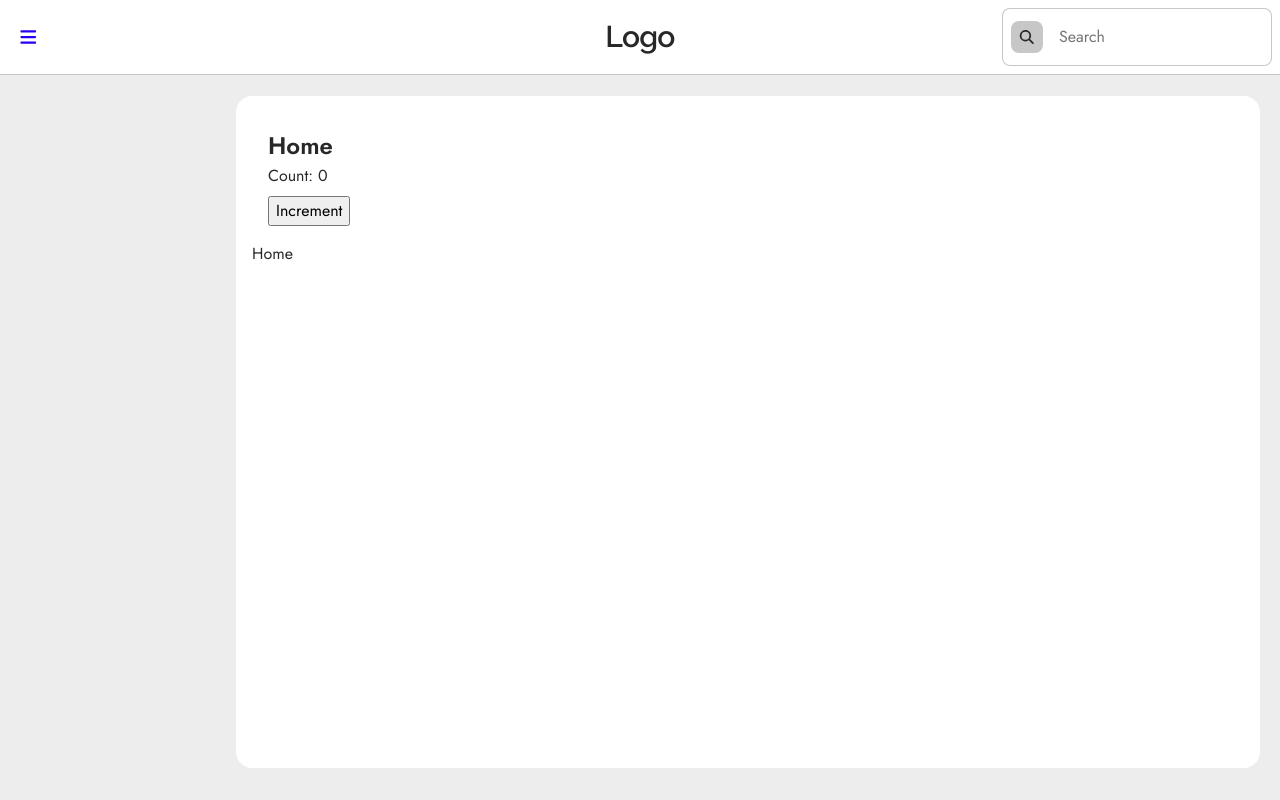
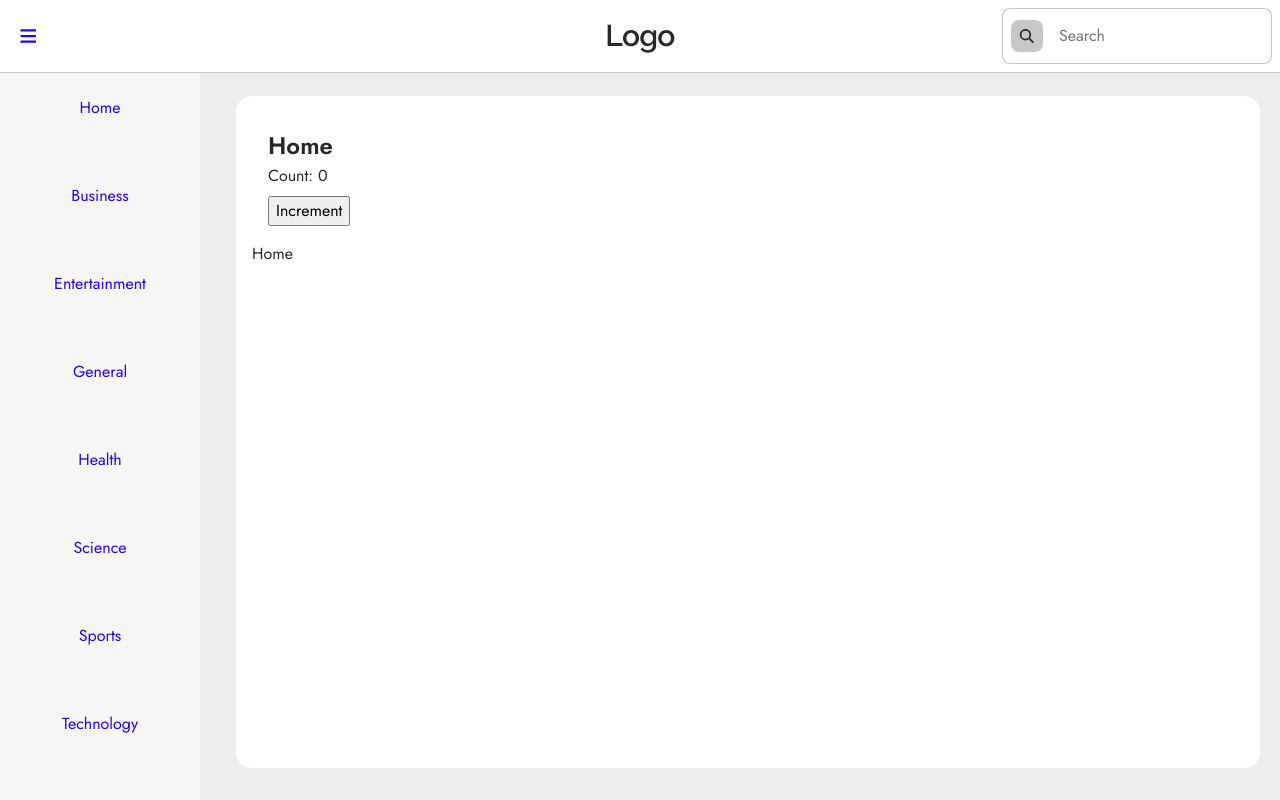
Before and after one commit to lucas-murta/neoway-technical-test, a Vue app: page / in a window 1280 px wide. Both pictures are taken after a click on the button 28 px from the left and 37 px from the top of the page. Built offline with nearby package versions, Linux system fonts and the light colour scheme.

Commit message:
feat(navbar): add navbar component and apply in App
chore(autocomplete): formatting adjustments in styles and template

```diff
--- a/src/App.vue
+++ b/src/App.vue
@@ -3,6 +3,7 @@ import { inject, onUnmounted, ref } from 'vue'
 import Grid from '@/lib/base-components/Grid/Grid.vue'
 import Header from '@/lib/components/Header/Header.vue'
 import Paper from './lib/base-components/Paper/Paper.vue'
+import Navbar from '@/lib/components/Navbar/Navbar.vue'
 const stop = inject<() => void>('stopThemeListener')
 const menuOpen = ref(false)
 function onToggleMenu() {
@@ -20,9 +21,16 @@ onUnmounted(() => {
   />
   <main class="app-main">
     <Grid :cols="12" gap="2" padding="none" height="full">
-      <Grid v-if="menuOpen" :grid-column="menuOpen ? 'span 2' : 'span 0'" height="full"></Grid>
-      <Grid :grid-column="menuOpen ? 'span 10' : 'span 12'" height="full">
-        <Grid container width="full" height="full" margin="0 auto">
+      <Grid
+        v-if="menuOpen"
+        :grid-column="menuOpen ? 'span 2' : 'span 0'"
+        padding="9 0 0"
+        height="full"
+      >
+        <Navbar />
+      </Grid>
+      <Grid :grid-column="menuOpen ? 'span 10' : 'span 12'" padding="12 0 4" height="full">
+        <Grid container width="full" height="full" margin="0 auto" padding="none">
           <Paper padding="2" background="surface-0" border-radius="2">
             <RouterView />
           </Paper>
@@ -35,8 +43,6 @@ onUnmounted(() => {
 <style scoped lang="scss">
 @use '@/styles/tokens' as *;
 .app-main {
-  padding-top: spacing('12');
-  padding-bottom: spacing('4');
   height: 100%;
 }
 </style>
--- a/src/lib/base-components/Autocomplete/Autocomplete.vue
+++ b/src/lib/base-components/Autocomplete/Autocomplete.vue
@@ -144,7 +144,8 @@ const handleKeyDown = createAutocompleteKeydown({
     background-color: $color-surface-0;
     border: 1px solid $color-border-1;
     border-radius: spacing('1');
-    padding: spacing('1');
+    height: spacing('7');
+    padding: 0 spacing('1');
     position: relative;
   }
 
--- /dev/null
+++ b/src/lib/components/Navbar/Navbar.vue
@@ -0,0 +1,35 @@
+<script setup lang="ts">
+import Grid from '@/lib/base-components/Grid/Grid.vue'
+import Paper from '@/lib/base-components/Paper/Paper.vue'
+import Button from '@/lib/base-components/Button/Button.vue'
+import { useRouter } from 'vue-router'
+
+const router = useRouter()
+
+function goTo(path: string) {
+  router.push(path)
+}
+</script>
+
+<template>
+  <Grid direction="column" gap="1" height="full" padding="none">
+    <Paper background="surface-1" padding="2" border-radius="none" height="full">
+      <Grid col="1" gap="1">
+        <Button variant="text" size="medium" full @click="goTo('/')">Home</Button>
+        <Button variant="text" size="medium" full @click="goTo('/business')">Business</Button>
+        <Button variant="text" size="medium" full @click="goTo('/entertainment')"
+          >Entertainment</Button
+        >
+        <Button variant="text" size="medium" full @click="goTo('/general')">General</Button>
+        <Button variant="text" size="medium" full @click="goTo('/health')">Health</Button>
+        <Button variant="text" size="medium" full @click="goTo('/science')">Science</Button>
+        <Button variant="text" size="medium" full @click="goTo('/sports')">Sports</Button>
+        <Button variant="text" size="medium" full @click="goTo('/technology')">Technology</Button>
+      </Grid>
+    </Paper>
+  </Grid>
+</template>
+
+<style scoped lang="scss">
+@use '@/styles/tokens' as *;
+</style>
```
